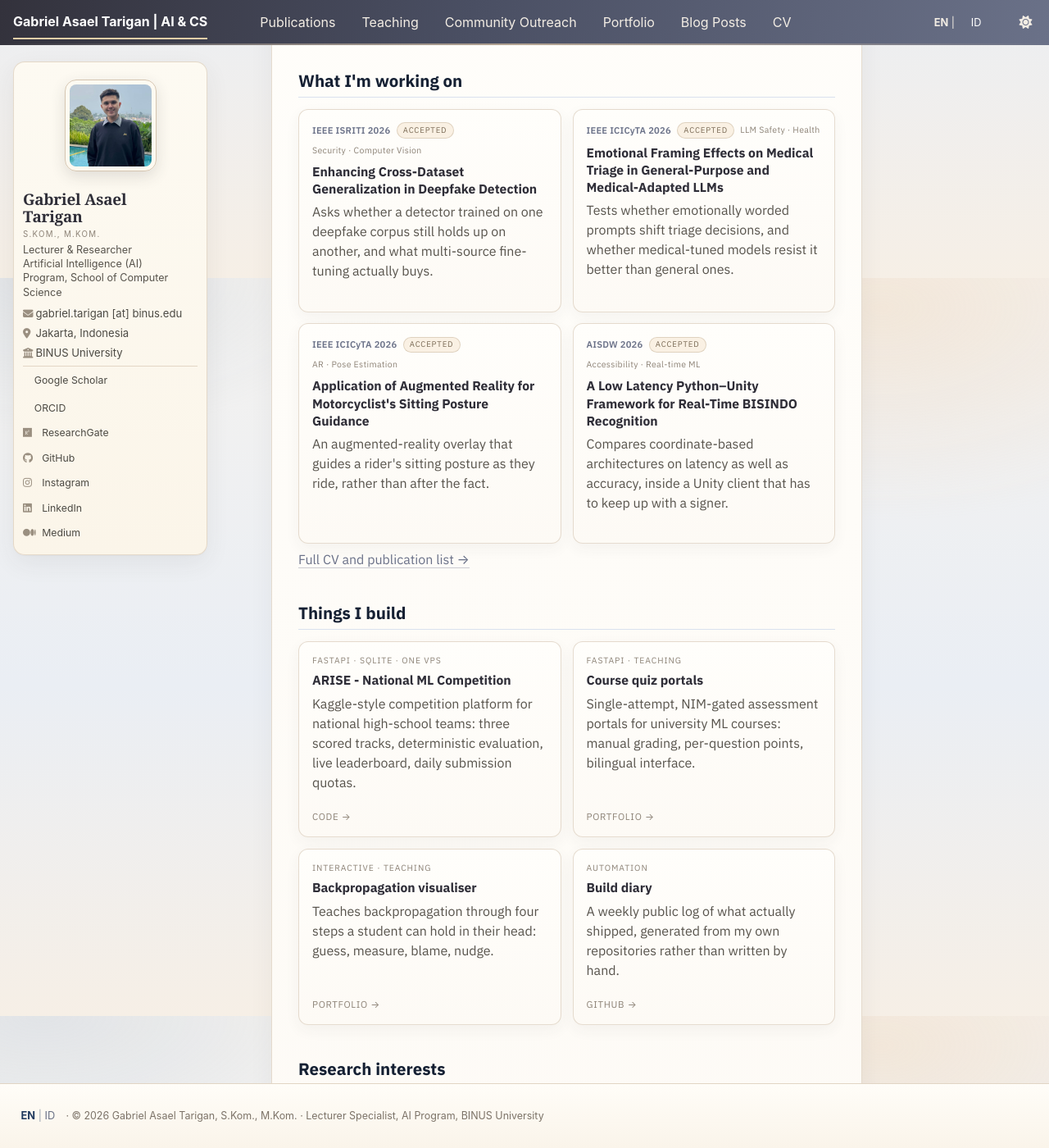
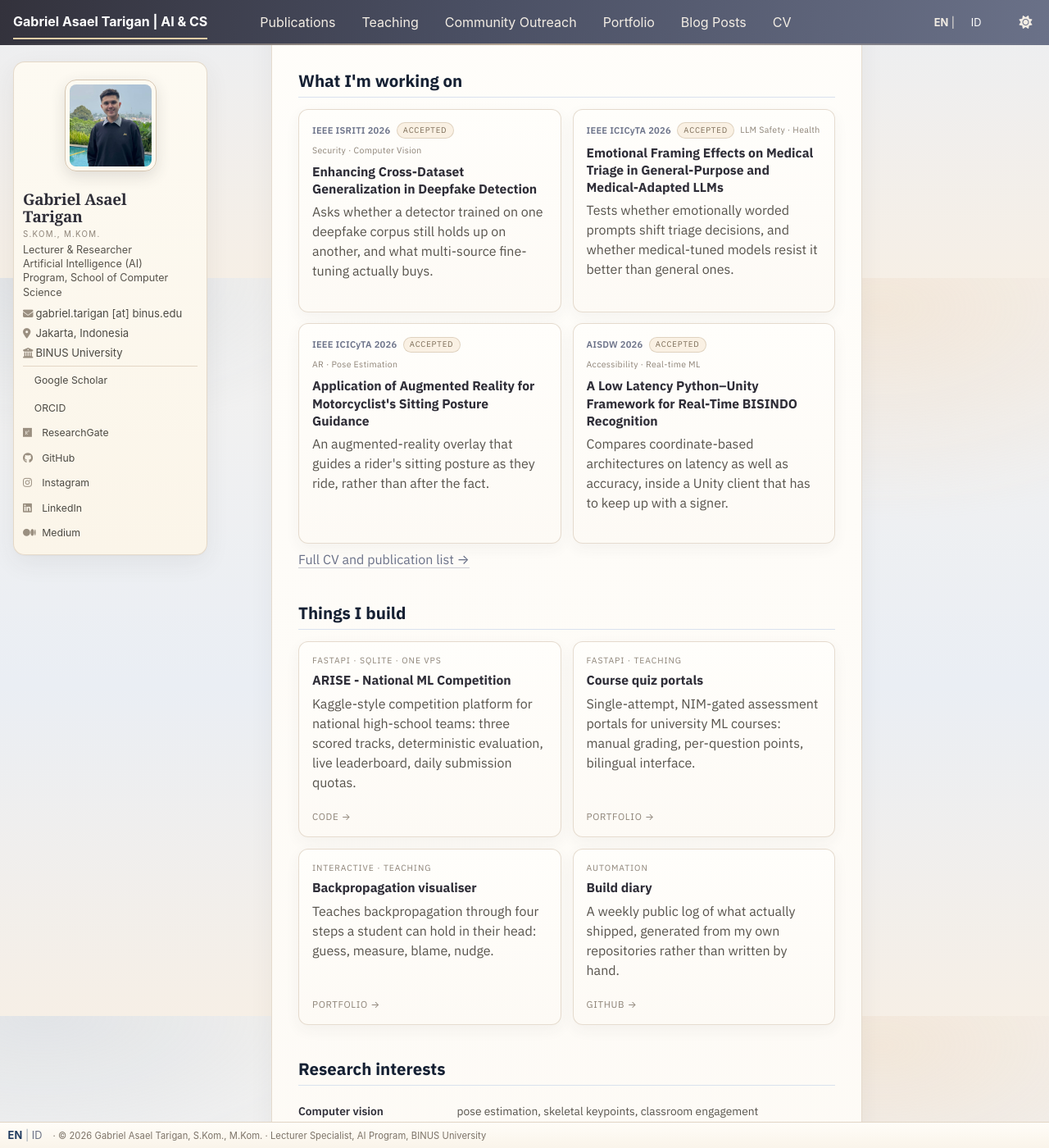
Before and after one commit to asaeltarigan/asaeltarigan.github.io, a Jekyll site: the page built from _pages/about.md, in a window 1280 px wide and 1400 px high, scrolled down 561 px. Shown: the whole window at 82% size. Built offline with Jekyll 4.4.1, drawn with Linux system fonts in a browser that asks for light colours; a style sheet for code colours, icons or effects is not loaded.

Commit message:
Footer: lean bar (30px) - trim inner footer margin and padding

```diff
--- a/_includes/head.html
+++ b/_includes/head.html
@@ -94,4 +94,4 @@
 <link rel="preconnect" href="https://fonts.gstatic.com" crossorigin>
 <link href="https://fonts.googleapis.com/css2?family=IBM+Plex+Sans:wght@400;500;600;700&display=swap" rel="stylesheet">
 <link rel="stylesheet" href="{{ base_path }}/assets/css/main.css">
-<link rel="stylesheet" href="{{ base_path }}/assets/css/custom.css?v=85">
+<link rel="stylesheet" href="{{ base_path }}/assets/css/custom.css?v=86">
--- a/assets/css/custom.css
+++ b/assets/css/custom.css
@@ -1779,11 +1779,16 @@ body { margin-bottom: 0 !important; }
   -webkit-backdrop-filter: none !important;
   backdrop-filter: none !important;
   border-top: 1px solid rgba(206, 188, 166, 0.55) !important;
-  padding: 0.85rem 0 !important;
+  padding: 0.5rem 0 !important;
   margin-top: 0 !important;
-}
-
-.page__footer-copyright { color: #7c7368; font-size: 0.78rem; }
+  line-height: 1.2 !important;
+}
+
+/* the theme nests a <footer> inside .page__footer; its 16px margin + 16px
+   padding are most of the bar's bulk */
+.page__footer > footer { margin: 0 !important; padding: 0 !important; }
+
+.page__footer-copyright { color: #7c7368; font-size: 0.7rem; letter-spacing: 0.005em; }
 
 .page__footer a,
 .page__footer a:link,
```
